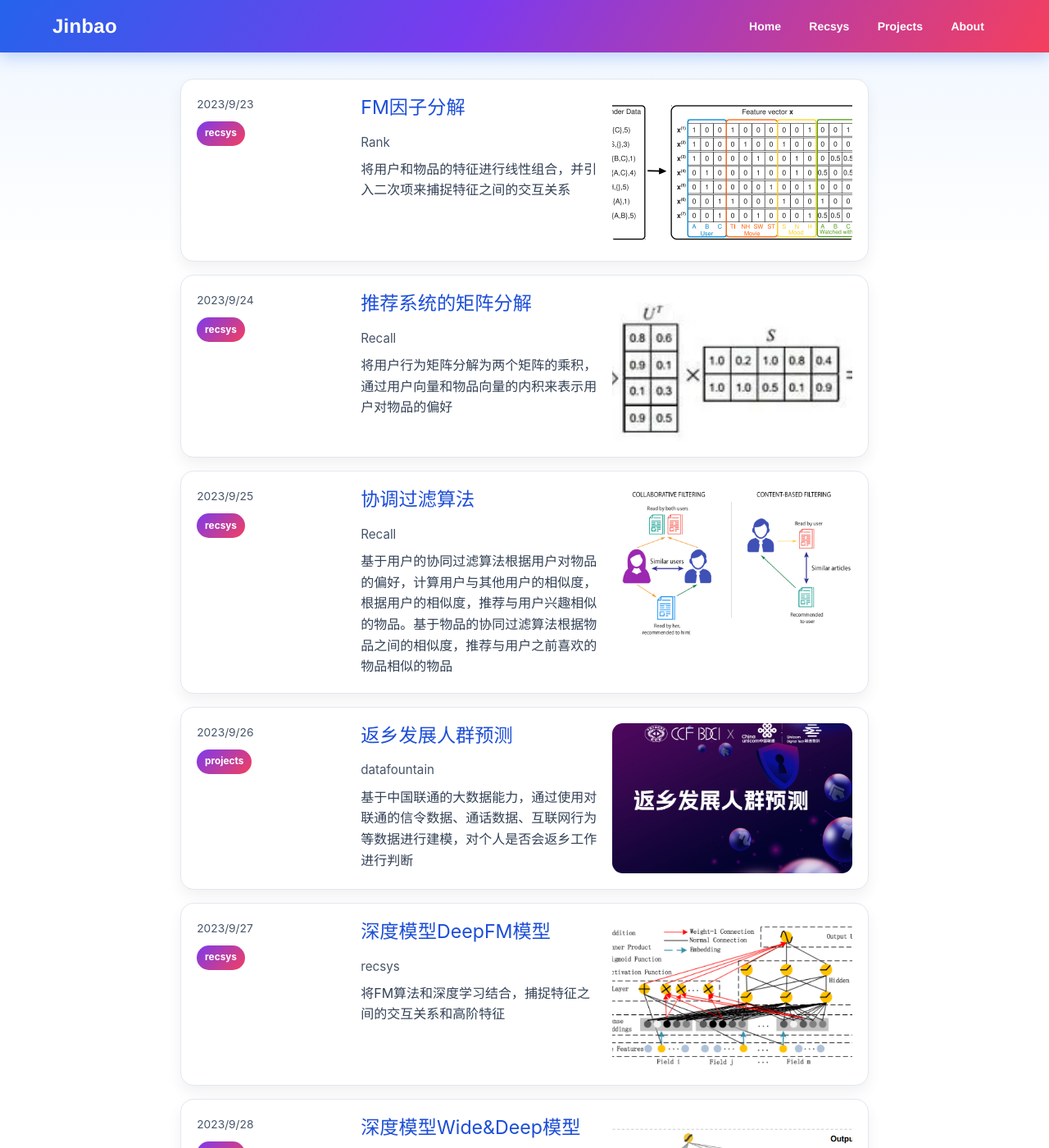
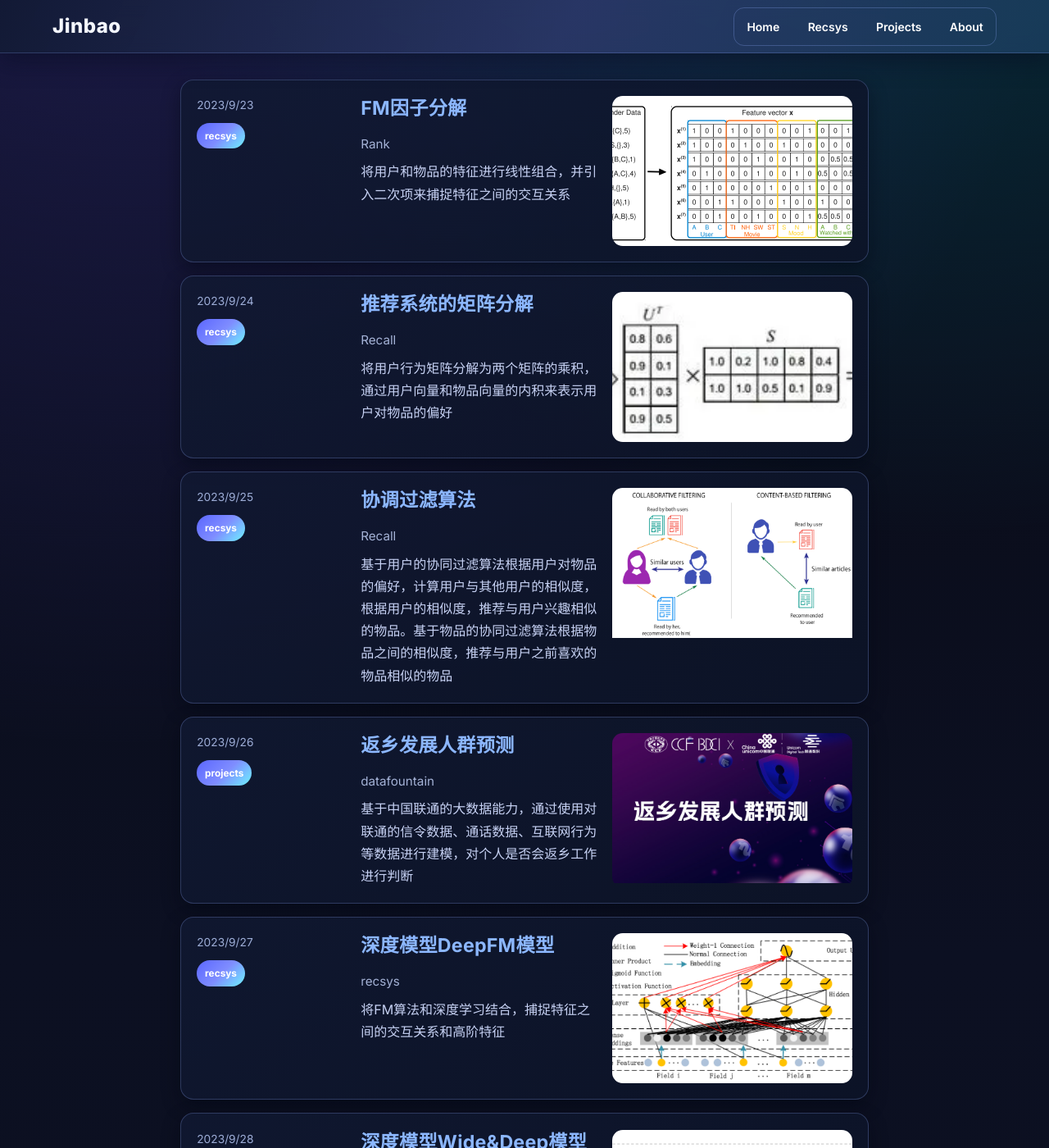
Before and after one commit to JinbaoSite/jinbaosite.github.io, a Jekyll site: the page built from index.html, in a window 1280 px wide and 1400 px high. Shown: the whole window at 82% size. Built offline with Jekyll 4.4.1, drawn with Linux system fonts in a browser that asks for light colours.

Commit message:
style: redesign typography and colors with MiniMax-inspired dark theme

```diff
--- a/_includes/head.html
+++ b/_includes/head.html
@@ -2,7 +2,7 @@
     <meta charset="UTF-8">
     {% seo %}
     <meta name="viewport" content="width=device-width, initial-scale=1">
-    <meta name="theme-color" content="#157878">
+    <meta name="theme-color" content="#0A0D1A">
     <meta name="apple-mobile-web-app-status-bar-style" content="black-translucent">
     <link rel="stylesheet" href="{{ '/assets/css/style.css?v=' | append: site.github.build_revision | relative_url }}">
     <link rel="stylesheet" href="{{ '/assets/css/header.css?v=' | append: site.github.build_revision | relative_url }}">
--- a/assets/css/about.css
+++ b/assets/css/about.css
@@ -3,17 +3,21 @@
     max-width: 800px;
     margin: 20px auto;
     padding: 20px;
-    color: #333;
+    color: #d7e1ff;
+    background: linear-gradient(140deg, rgba(17, 25, 50, 0.75), rgba(12, 19, 38, 0.78));
+    border: 1px solid rgba(145, 171, 255, 0.2);
+    border-radius: 16px;
+    box-shadow: 0 12px 30px rgba(3, 6, 18, 0.35);
 }
 
 .header h1 {
     font-size: 24px;
-    color: #333;
+    color: #eef3ff;
 }
 
 .header p {
     font-size: 16px;
-    color: #555;
+    color: #a9b8dc;
 }
 
 .section {
@@ -22,15 +26,15 @@
 
 .section h2 {
     font-size: 20px;
-    color: #333;
-    border-bottom: 2px solid #333;
+    color: #bfd2ff;
+    border-bottom: 2px solid rgba(110, 243, 255, 0.45);
     padding-bottom: 5px;
 }
 .education-item, .work {
     display: grid;
     grid-template-columns: repeat(3, 1fr); /* 创建三列，每列等宽 */
     width: 100%;
-    color: #333;
+    color: #dbe6ff;
     font-weight: bold;
 }
 
--- a/assets/css/header.css
+++ b/assets/css/header.css
@@ -1,13 +1,15 @@
 :root {
-  --brand-primary: #2563eb;
-  --brand-accent: #f43f5e;
-  --brand-warm: #fb7185;
-  --surface-header: linear-gradient(120deg, #2563eb 0%, #7c3aed 45%, #f43f5e 100%);
+  --brand-primary: #7aa2ff;
+  --brand-accent: #6ef3ff;
+  --brand-warm: #b08cff;
+  --surface-header: linear-gradient(115deg, rgba(18, 26, 52, 0.9) 0%, rgba(45, 58, 108, 0.82) 54%, rgba(26, 63, 95, 0.84) 100%);
 }
 
 .container-header {
   background: var(--surface-header);
-  box-shadow: 0 6px 18px rgba(37, 99, 235, 0.25);
+  box-shadow: 0 10px 28px rgba(7, 12, 34, 0.5);
+  border-bottom: 1px solid rgba(138, 167, 255, 0.24);
+  backdrop-filter: blur(10px);
   position: sticky;
   top: 0;
   z-index: 100;
@@ -24,10 +26,10 @@
 }
 
 .logo a {
-  color: #fff;
+  color: #f4f7ff;
   font-size: clamp(1.1rem, 2.6vw, 1.5rem);
   font-weight: 800;
-  letter-spacing: 0.01em;
+  letter-spacing: 0.02em;
   text-decoration: none;
 }
 
@@ -39,7 +41,8 @@
   height: 2.6rem;
   display: grid;
   place-items: center;
-  background: rgba(255, 255, 255, 0.16);
+  background: rgba(193, 211, 255, 0.15);
+  border: 1px solid rgba(195, 214, 255, 0.28);
   cursor: pointer;
 }
 
@@ -48,7 +51,7 @@
   width: 1.25rem;
   height: 2px;
   margin: 0.14rem 0;
-  background: #fff;
+  background: #eef3ff;
   transition: transform .25s ease, opacity .25s ease;
 }
 
@@ -61,8 +64,9 @@
   top: calc(100% + .35rem);
   min-width: 12rem;
   border-radius: 0.8rem;
-  background: #ffffff;
-  box-shadow: 0 14px 26px rgba(0, 0, 0, 0.16);
+  background: rgba(11, 17, 36, 0.96);
+  border: 1px solid rgba(145, 171, 255, 0.28);
+  box-shadow: 0 14px 28px rgba(2, 4, 12, 0.6);
   opacity: 0;
   visibility: hidden;
   transform: translateY(-0.35rem);
@@ -70,20 +74,20 @@
 }
 
 .nav-links li + li {
-  border-top: 1px solid #e5e7eb;
+  border-top: 1px solid rgba(145, 171, 255, 0.2);
 }
 
 .nav-links a {
   display: block;
   padding: .75rem .95rem;
-  color: #1f2937;
+  color: #dce5ff;
   text-decoration: none;
   font-weight: 600;
 }
 
 .nav-links a:hover {
   color: var(--brand-accent);
-  background: #fff1f4;
+  background: rgba(110, 243, 255, 0.16);
   border-radius: .45rem;
 }
 
--- a/assets/css/listpage.css
+++ b/assets/css/listpage.css
@@ -1,6 +1,6 @@
 .dt-article {
-  color: #0f172a;
-  font: 16px/1.6 -apple-system, BlinkMacSystemFont, "Segoe UI", Roboto, sans-serif;
+  color: #dce4ff;
+  font: 16px/1.7 "Inter", "Noto Sans SC", -apple-system, BlinkMacSystemFont, "Segoe UI", Roboto, sans-serif;
 }
 
 .posts-list {
@@ -15,14 +15,14 @@
   gap: 1rem;
   padding: 1rem;
   border-radius: 1rem;
-  border: 1px solid #e2e8f0;
-  background: #ffffff;
-  box-shadow: 0 8px 18px rgba(15, 23, 42, 0.06);
+  border: 1px solid rgba(145, 171, 255, 0.25);
+  background: linear-gradient(140deg, rgba(17, 25, 50, 0.84), rgba(13, 20, 40, 0.84));
+  box-shadow: 0 8px 22px rgba(3, 6, 18, 0.45);
 }
 
 .posts-list .post-preview:hover {
-  border-color: #bfdbfe;
-  box-shadow: 0 12px 24px rgba(37, 99, 235, 0.12);
+  border-color: rgba(110, 243, 255, 0.55);
+  box-shadow: 0 12px 28px rgba(58, 111, 255, 0.28);
 }
 
 .posts-list .post-preview > a {
@@ -49,18 +49,18 @@
   margin: 0 0 .35rem;
   line-height: 1.3;
   font-size: clamp(1.2rem, 2.8vw, 1.45rem);
-  color: #1d4ed8;
+  color: #8cb7ff;
 }
 
 .posts-list .post-preview .authors {
-  color: #475569;
+  color: #a4b2d6;
   font-size: .95rem;
   margin-bottom: .5rem;
 }
 
 .posts-list .post-preview .abstract {
   font-size: 1rem;
-  color: #334155;
+  color: #c7d2f4;
   margin: 0;
 }
 
@@ -70,14 +70,14 @@
   justify-content: space-between;
   gap: .6rem;
   font-size: .86rem;
-  color: #475569;
+  color: #9dadd7;
 }
 
 .tags .tag {
   display: inline-flex;
   align-items: center;
   color: #fff;
-  background: linear-gradient(135deg, #7c3aed, #f43f5e);
+  background: linear-gradient(135deg, #5b66ff, #7f8dff 52%, #6ef3ff);
   padding: .35rem .62rem;
   border-radius: 999px;
   font-size: .74rem;
--- a/assets/css/style.css
+++ b/assets/css/style.css
@@ -1,5 +1,5 @@
 /*! normalize.css v3.0.2 | MIT License | git.io/normalize */
-@import url("https://fonts.googleapis.com/css?family=Open+Sans:400,700&display=swap");html {
+@import url("https://fonts.googleapis.com/css2?family=Inter:wght@400;500;600;700;800&family=Noto+Sans+SC:wght@400;500;700&display=swap");html {
     font-family: PingFang SC,Hiragino Sans GB,Helvetica Neue,Microsoft Yahei,WenQuanYi Micro Hei,sans-serif;
     -ms-text-size-adjust: 100%;
     -webkit-text-size-adjust: 100%
@@ -872,18 +872,26 @@ a:hover {
   padding: 15px;
   border-radius: 10px;
 }
-/* ===== 2026 responsive/theme refresh ===== */
+/* ===== 2026 minimaxi-inspired typography/theme refresh ===== */
 :root {
-  --page-bg: linear-gradient(180deg, #eff6ff 0%, #ffffff 20rem);
-  --brand-primary: #2563eb;
-  --brand-accent: #f43f5e;
-  --text-main: #0f172a;
-  --text-secondary: #475569;
+  --page-bg:
+    radial-gradient(circle at 12% -10%, rgba(95, 84, 255, 0.24), transparent 40%),
+    radial-gradient(circle at 88% -15%, rgba(0, 229, 255, 0.2), transparent 34%),
+    linear-gradient(180deg, #090b16 0%, #0c1022 48%, #0b0f1d 100%);
+  --surface-strong: rgba(18, 26, 51, 0.82);
+  --surface-soft: rgba(14, 20, 40, 0.72);
+  --border-subtle: rgba(145, 171, 255, 0.24);
+  --brand-primary: #7aa2ff;
+  --brand-accent: #6ef3ff;
+  --text-main: #e8ecff;
+  --text-secondary: #a7b3d9;
+  --text-muted: #8d9ac4;
 }
 
 body {
   background: var(--page-bg);
   color: var(--text-main);
+  font-family: "Inter", "Noto Sans SC", "PingFang SC", "Hiragino Sans GB", "Microsoft YaHei", sans-serif;
 }
 
 a {
@@ -892,25 +900,72 @@ a {
 
 a:hover {
   color: var(--brand-accent);
+  text-decoration: none;
 }
 
 .main-content {
   width: min(72rem, calc(100% - 2rem));
   margin: 0 auto;
   padding: clamp(1rem, 3vw, 2rem) 0;
+  color: var(--text-main);
+  font-family: "Inter", "Noto Sans SC", "PingFang SC", "Hiragino Sans GB", "Microsoft YaHei", sans-serif;
 }
 
 .main-content h1,
 .main-content h2 {
   color: var(--brand-primary);
+  font-weight: 700;
+  letter-spacing: 0.01em;
+}
+
+.main-content h3,
+.main-content h4,
+.main-content h5,
+.main-content h6 {
+  color: #c6d5ff;
+}
+
+.main-content p,
+.main-content li {
+  color: var(--text-secondary);
+}
+
+.main-content blockquote {
+  color: var(--text-secondary);
+  border-left-color: rgba(110, 243, 255, 0.45);
+  background: rgba(27, 38, 72, 0.35);
+  border-radius: 0.5rem;
+  padding: 0.7rem 1rem;
+}
+
+.main-content code {
+  color: #dff4ff;
+  background-color: rgba(61, 95, 168, 0.28);
+}
+
+.main-content pre {
+  color: #dff4ff;
+  background-color: rgba(15, 23, 44, 0.88);
+  border-color: var(--border-subtle);
+}
+
+.main-content table th,
+.main-content table td {
+  border-color: rgba(145, 171, 255, 0.2);
 }
 
 .site-footer {
-  border-top: 1px solid #dbeafe;
+  border-top: 1px solid var(--border-subtle);
+  background: rgba(8, 11, 24, 0.72);
+  backdrop-filter: blur(10px);
 }
 
 .site-footer-credits {
   color: var(--text-secondary);
+}
+
+.site-footer a {
+  color: var(--brand-accent);
 }
 
 #myBtn {
@@ -919,8 +974,8 @@ a:hover {
   padding: .75rem .9rem;
   border-radius: 999px;
   color: #fff;
-  background: linear-gradient(120deg, #2563eb, #7c3aed, #f43f5e);
-  box-shadow: 0 10px 20px rgba(37, 99, 235, 0.35);
+  background: linear-gradient(120deg, #4f63ff, #7aa2ff, #6ef3ff);
+  box-shadow: 0 10px 24px rgba(67, 112, 255, 0.4);
 }
 
 @media (max-width: 767px) {
```
